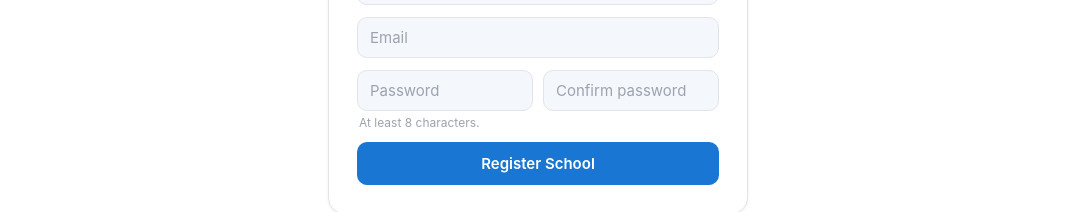
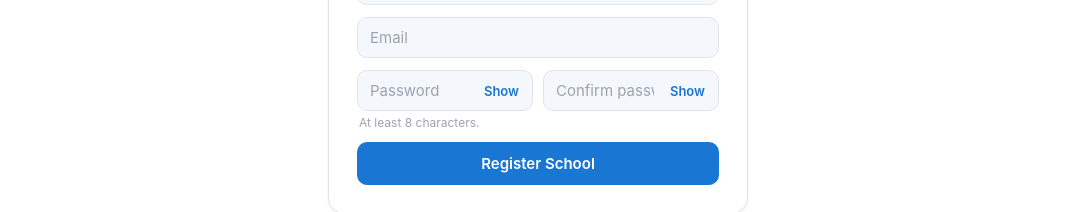
Before and after one commit to grant8827/sdps_frontend, a React (Vite) app: page /register in a window 1280 px wide. Shown: the part 579-791 px from the top of the page, without its empty margins (102-1187 px from the left). Built offline with nearby package versions, Linux system fonts and the light colour scheme; no server answers.

Commit message:
eye added to the password fields

```diff
--- /dev/null
+++ b/src/components/PasswordInput.tsx
@@ -0,0 +1,20 @@
+import { useState, type InputHTMLAttributes } from 'react';
+
+/** Password field with an accessible show/hide control. */
+export function PasswordInput({ className = 'input', ...props }: Omit<InputHTMLAttributes<HTMLInputElement>, 'type'>) {
+  const [visible, setVisible] = useState(false);
+  return (
+    <div className="password-input-wrap">
+      <input {...props} className={className} type={visible ? 'text' : 'password'} />
+      <button
+        type="button"
+        className="password-toggle"
+        onClick={() => setVisible(current => !current)}
+        aria-label={visible ? 'Hide password' : 'Show password'}
+        aria-pressed={visible}
+      >
+        {visible ? 'Hide' : 'Show'}
+      </button>
+    </div>
+  );
+}
--- a/src/index.css
+++ b/src/index.css
@@ -622,6 +622,37 @@ a.btn {
 
 .input::placeholder, .textarea::placeholder {
   color: var(--text-faint);
+}
+
+.password-input-wrap {
+  position: relative;
+  flex: 1;
+  min-width: 0;
+}
+
+.password-input-wrap .input {
+  padding-right: 64px;
+}
+
+.password-toggle {
+  position: absolute;
+  right: 10px;
+  top: 50%;
+  transform: translateY(-50%);
+  padding: 4px;
+  border: 0;
+  background: transparent;
+  color: var(--blue);
+  font: inherit;
+  font-size: 13px;
+  font-weight: 600;
+  cursor: pointer;
+}
+
+.password-toggle:focus-visible {
+  outline: 2px solid var(--blue);
+  outline-offset: 2px;
+  border-radius: 4px;
 }
 
 .chip-row {
--- a/src/screens/auth/LoginScreen.tsx
+++ b/src/screens/auth/LoginScreen.tsx
@@ -3,6 +3,7 @@ import { Link } from 'react-router-dom';
 import { useAuth } from '../../context/AuthContext';
 import { AuthShell } from '../../components/AuthShell';
 import { MfaSignInStep } from '../../components/MfaSignInStep';
+import { PasswordInput } from '../../components/PasswordInput';
 import type { MfaChallenge } from '../../types';
 
 /**
@@ -67,10 +68,9 @@ export function LoginScreen() {
           />
         </div>
         <div className="field-group">
-          <input
-            className="input"
+          <PasswordInput
             placeholder="Password"
-            type="password"
+            autoComplete="current-password"
             value={password}
             onChange={e => setPassword(e.target.value)}
           />
--- a/src/screens/auth/RegisterSchoolScreen.tsx
+++ b/src/screens/auth/RegisterSchoolScreen.tsx
@@ -5,6 +5,7 @@ import { AuthShell } from '../../components/AuthShell';
 import { MfaSignInStep } from '../../components/MfaSignInStep';
 import { api, ApiError } from '../../services/api';
 import { LogoPicker } from '../../components/LogoPicker';
+import { PasswordInput } from '../../components/PasswordInput';
 import { isMfaChallenge, type MfaChallenge } from '../../types';
 
 const emptyForm = {
@@ -200,8 +201,8 @@ export function RegisterSchoolScreen() {
           <input className="input" placeholder="Email" type="email" autoCapitalize="none" value={form.email} onChange={e => set('email', e.target.value)} />
         </div>
         <div className="btn-row" style={{ marginBottom: 4 }}>
-          <input className="input" placeholder="Password" type="password" value={form.password} onChange={e => set('password', e.target.value)} />
-          <input className="input" placeholder="Confirm password" type="password" value={form.confirmPassword} onChange={e => set('confirmPassword', e.target.value)} />
+          <PasswordInput placeholder="Password" autoComplete="new-password" value={form.password} onChange={e => set('password', e.target.value)} />
+          <PasswordInput placeholder="Confirm password" autoComplete="new-password" value={form.confirmPassword} onChange={e => set('confirmPassword', e.target.value)} />
         </div>
         <p className="field-hint" style={{ marginBottom: 12 }}>At least 8 characters.</p>
 
--- a/src/screens/auth/SetPasswordScreen.tsx
+++ b/src/screens/auth/SetPasswordScreen.tsx
@@ -3,6 +3,7 @@ import { Link, useNavigate, useSearchParams } from 'react-router-dom';
 import { AuthShell } from '../../components/AuthShell';
 import { useAuth } from '../../context/AuthContext';
 import { api } from '../../services/api';
+import { PasswordInput } from '../../components/PasswordInput';
 
 type LinkInfo = { purpose: 'INVITE' | 'RESET'; fullName: string; email: string };
 
@@ -83,10 +84,10 @@ export function SetPasswordScreen() {
             {/* Lets password managers save the new password against the right account. */}
             <input type="email" value={info.email} autoComplete="username" readOnly hidden />
             <div className="field-group">
-              <input className="input" placeholder="New password (at least 8 characters)" type="password" autoComplete="new-password" value={password} onChange={e => setPassword(e.target.value)} />
+              <PasswordInput placeholder="New password (at least 8 characters)" autoComplete="new-password" value={password} onChange={e => setPassword(e.target.value)} />
             </div>
             <div className="field-group">
-              <input className="input" placeholder="Type it again" type="password" autoComplete="new-password" value={confirm} onChange={e => setConfirm(e.target.value)} />
+              <PasswordInput placeholder="Type it again" autoComplete="new-password" value={confirm} onChange={e => setConfirm(e.target.value)} />
             </div>
             {error ? <p className="form-error">{error}</p> : null}
             <button type="submit" className="btn btn-primary btn-block" disabled={busy}>
--- a/src/screens/shared/SecurityScreen.tsx
+++ b/src/screens/shared/SecurityScreen.tsx
@@ -2,6 +2,7 @@ import { useEffect, useState } from 'react';
 import { MfaEnroll } from '../../components/MfaEnroll';
 import { PickupPinCard } from '../../components/PickupPinCard';
 import { RecoveryCodes } from '../../components/RecoveryCodes';
+import { PasswordInput } from '../../components/PasswordInput';
 import { Screen } from '../../components/Screen';
 import { useAuth } from '../../context/AuthContext';
 import { api, type MfaStatus } from '../../services/api';
@@ -91,7 +92,7 @@ export function SecurityScreen() {
           {mode === 'disabling' && (
             <>
               <p className="field-label" style={{ margin: 0 }}>Enter your password to turn off two-step verification:</p>
-              <input className="input" type="password" value={input} onChange={e => setInput(e.target.value)} placeholder="Password" />
+              <PasswordInput value={input} onChange={e => setInput(e.target.value)} placeholder="Password" autoComplete="current-password" />
               <div className="btn-row">
                 <button type="button" className="btn btn-danger" disabled={!input} onClick={disable}>Turn off</button>
                 <button type="button" className="btn btn-secondary" onClick={reset}>Cancel</button>
```
Also changed, not shown: 1 other file (tests, documents, lock files or other folders).
